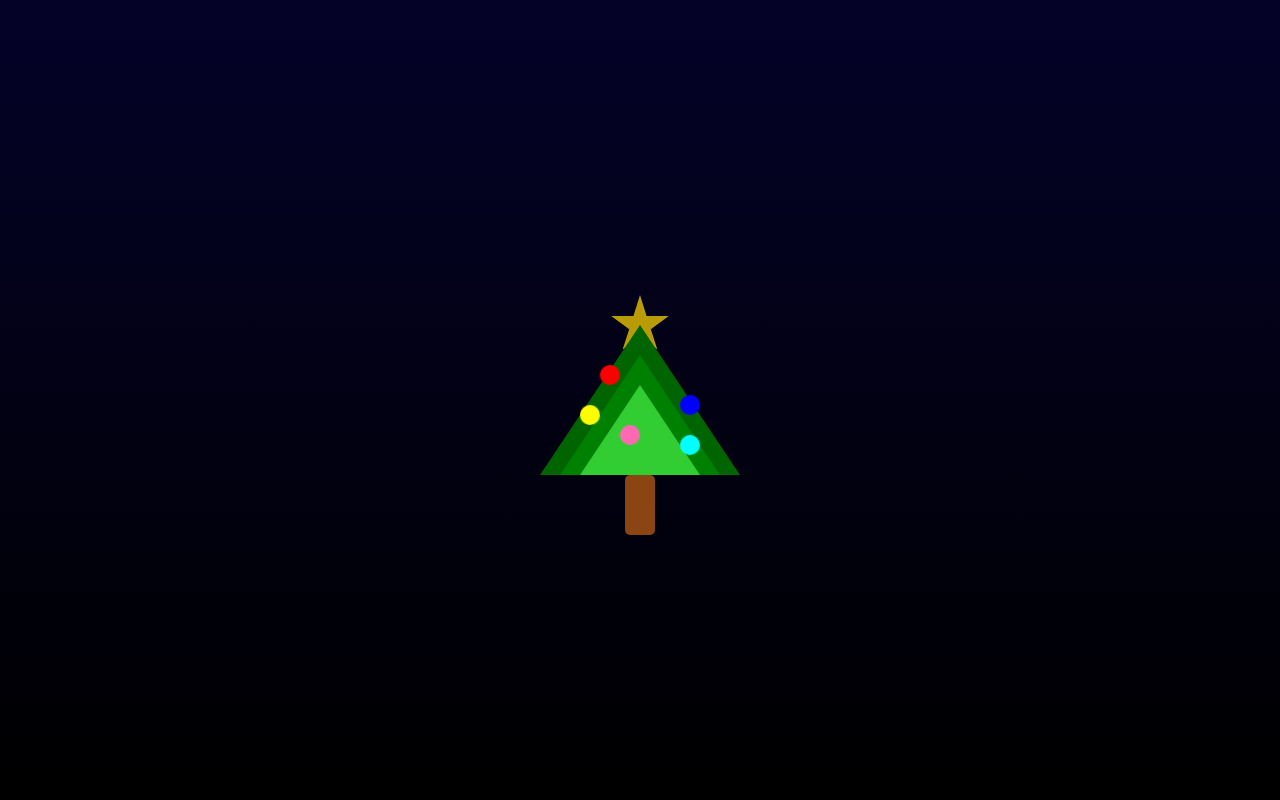
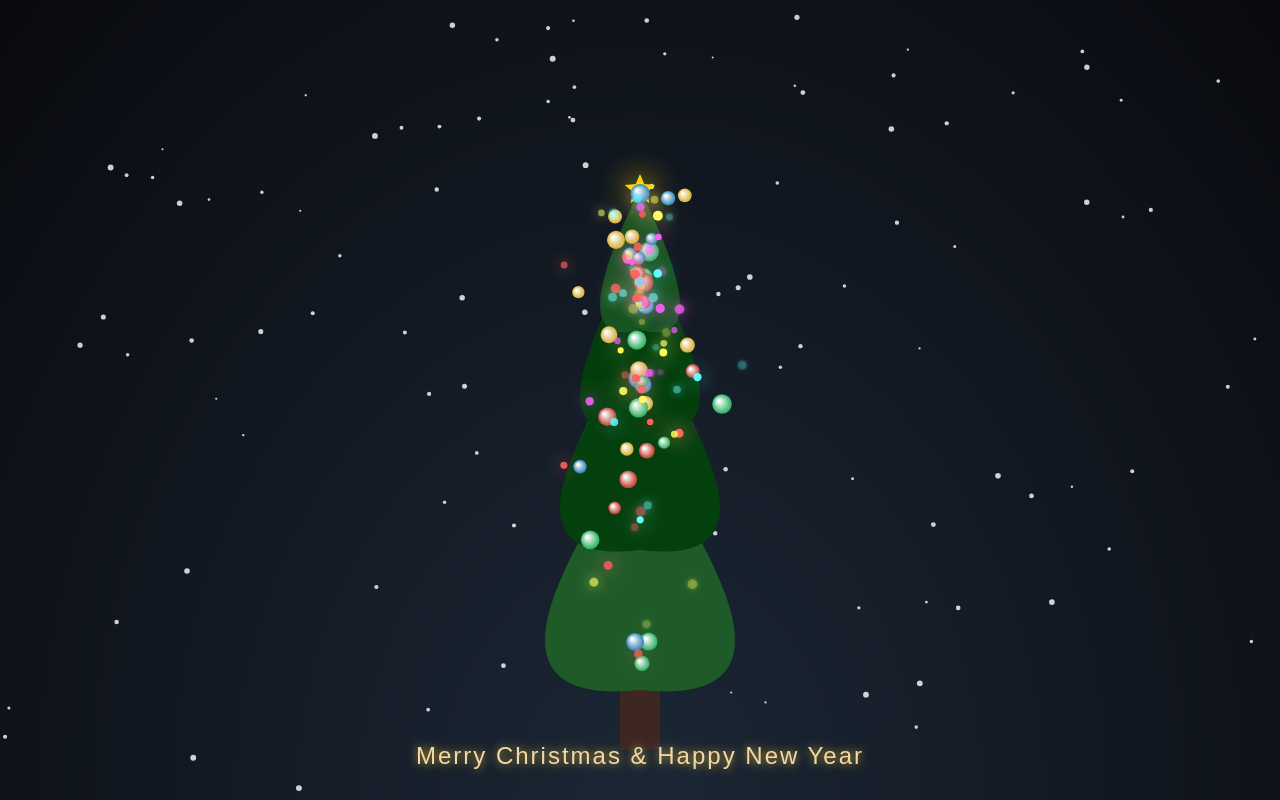
Before and after one commit to jacksonTo985/git-demo, a plain HTML site: page index.html in a window 1280 px wide. Drawn offline with Linux system fonts and the light colour scheme.

Commit message:
third save

```diff
--- a/index.html
+++ b/index.html
@@ -3,160 +3,286 @@
 <head>
     <meta charset="UTF-8">
     <meta name="viewport" content="width=device-width, initial-scale=1.0">
-    <title>圣诞树</title>
+    <title>精致的圣诞树 (修复版)</title>
     <style>
-        /* 重置默认样式，让页面更整洁 */
-        * {
+        /* CSS 部分：保持不变 */
+        body {
             margin: 0;
             padding: 0;
-            box-sizing: border-box;
-        }
-
-        /* 页面背景：深色渐变，模拟夜晚 */
-        body {
+            overflow: hidden;
+            background: radial-gradient(ellipse at bottom, #1b2735 0%, #090a0f 100%);
+            height: 100vh;
             display: flex;
             justify-content: center;
             align-items: center;
-            min-height: 100vh;
-            background: linear-gradient(#040228, #000);
+            font-family: 'Arial', sans-serif;
         }
 
-        /* 圣诞树容器：居中定位 */
-        .christmas-tree {
-            position: relative;
+        canvas {
+            display: block;
+            box-shadow: 0 0 50px rgba(0, 0, 0, 0.5);
         }
 
-        /* 星星：圣诞树顶部，带闪烁动画 */
-        .star {
+        .message {
             position: absolute;
-            top: -30px;
-            left: 50%;
-            transform: translateX(-50%);
-            width: 60px;
-            height: 60px;
-            background: #ffd700;
-            clip-path: polygon(50% 0%, 61% 35%, 98% 35%, 68% 57%, 79% 91%, 50% 70%, 21% 91%, 32% 57%, 2% 35%, 39% 35%);
-            animation: blink 1.5s infinite alternate;
+            bottom: 30px;
+            color: #f2d7a9;
+            font-size: 24px;
+            font-weight: 300;
+            letter-spacing: 2px;
+            text-shadow: 0 0 10px #d4af37;
+            pointer-events: none;
+            animation: fade-in 3s ease-in-out;
+            z-index: 10;
         }
 
-        /* 星星闪烁动画 */
-        @keyframes blink {
-            from { opacity: 1; }
-            to { opacity: 0.7; }
-        }
-
-        /* 圣诞树冠：三层绿色渐变的三角形 */
-        .tree-top {
-            width: 0;
-            height: 0;
-            border-left: 100px solid transparent;
-            border-right: 100px solid transparent;
-            border-bottom: 150px solid #006400;
-            position: relative;
-        }
-
-        .tree-middle {
-            width: 0;
-            height: 0;
-            border-left: 80px solid transparent;
-            border-right: 80px solid transparent;
-            border-bottom: 120px solid #008000;
-            position: absolute;
-            top: 30px;
-            left: 50%;
-            transform: translateX(-50%);
-        }
-
-        .tree-bottom {
-            width: 0;
-            height: 0;
-            border-left: 60px solid transparent;
-            border-right: 60px solid transparent;
-            border-bottom: 90px solid #32cd32;
-            position: absolute;
-            top: 60px;
-            left: 50%;
-            transform: translateX(-50%);
-        }
-
-        /* 树干：棕色矩形 */
-        .tree-trunk {
-            width: 30px;
-            height: 60px;
-            background: #8b4513;
-            position: absolute;
-            bottom: -60px;
-            left: 50%;
-            transform: translateX(-50%);
-            border-radius: 5px;
-        }
-
-        /* 装饰球：不同颜色、位置，带轻微晃动动画 */
-        .ornament {
-            position: absolute;
-            width: 20px;
-            height: 20px;
-            border-radius: 50%;
-            animation: swing 2s infinite alternate;
-        }
-
-        /* 装饰球晃动动画 */
-        @keyframes swing {
-            from { transform: rotate(-5deg); }
-            to { transform: rotate(5deg); }
-        }
-
-        /* 逐个定位装饰球 */
-        .ornament1 {
-            top: 40px;
-            left: 30%;
-            background: #ff0000;
-        }
-
-        .ornament2 {
-            top: 70px;
-            left: 70%;
-            background: #0000ff;
-        }
-
-        .ornament3 {
-            top: 100px;
-            left: 40%;
-            background: #ff69b4;
-        }
-
-        .ornament4 {
-            top: 80px;
-            left: 20%;
-            background: #ffff00;
-        }
-
-        .ornament5 {
-            top: 110px;
-            right: 20%;
-            background: #00ffff;
+        @keyframes fade-in {
+            from { opacity: 0; transform: translateY(20px); }
+            to { opacity: 1; transform: translateY(0); }
         }
     </style>
 </head>
 <body>
-    <div class="christmas-tree">
-        <!-- 顶部星星 -->
-        <div class="star"></div>
 
-        <!-- 圣诞树冠（三层） -->
-        <div class="tree-top"></div>
-        <div class="tree-middle"></div>
-        <div class="tree-bottom"></div>
+    <canvas id="christmasCanvas"></canvas>
+    <div class="message">Merry Christmas & Happy New Year</div>
 
-        <!-- 树干 -->
-        <div class="tree-trunk"></div>
+    <script>
+        const canvas = document.getElementById('christmasCanvas');
+        const ctx = canvas.getContext('2d');
 
-        <!-- 装饰球 -->
-        <div class="ornament ornament1"></div>
-        <div class="ornament ornament2"></div>
-        <div class="ornament ornament3"></div>
-        <div class="ornament ornament4"></div>
-        <div class="ornament ornament5"></div>
-    </div>
+        let width, height;
+        let tree;
+        let lights = [];
+        let snow = [];
+        let baubles = [];
+
+        function resize() {
+            width = window.innerWidth;
+            height = window.innerHeight;
+            canvas.width = width;
+            canvas.height = height;
+            init();
+        }
+
+        function random(min, max) {
+            return Math.random() * (max - min) + min;
+        }
+
+        // --- 核心修改在这里 (Tree 类) ---
+        class Tree {
+            constructor(w, h) {
+                this.x = w / 2;
+                this.y = h - 50; // 树的底部坐标（地面）
+                this.trunkWidth = 40;
+                this.trunkHeight = 100; // 稍微加高树干
+
+                // 修复：大幅减小 yOffset，让树叶降下来盖住树干
+                this.layers = [
+                    // 最底层：yOffset 从 180 改为 80 (刚好盖住树干)
+                    { width: 340, height: 220, yOffset: 80 },
+                    // 第二层
+                    { width: 280, height: 190, yOffset: 220 },
+                    // 第三层
+                    { width: 200, height: 160, yOffset: 340 },
+                    // 顶层
+                    { width: 120, height: 120, yOffset: 440 }
+                ];
+            }
+
+            draw() {
+                // 1. 画树干
+                ctx.fillStyle = '#3e2723';
+                // 树干从底部 (this.y) 向上画 trunkHeight 的高度
+                ctx.fillRect(this.x - this.trunkWidth / 2, this.y - this.trunkHeight, this.trunkWidth, this.trunkHeight);
+
+                // 2. 画树冠层
+                this.layers.forEach(layer => {
+                    const baseY = this.y - layer.yOffset;
+
+                    for(let i=0; i<5; i++) {
+                        ctx.beginPath();
+                        const colorVar = random(-20, 20);
+                        ctx.fillStyle = `rgb(${20 + colorVar}, ${80 + colorVar}, ${30 + colorVar})`;
+
+                        ctx.moveTo(this.x, baseY - layer.height);
+                        ctx.quadraticCurveTo(
+                            this.x - layer.width / 2 - i*5, baseY + i*10,
+                            this.x, baseY + i*5
+                        );
+                        ctx.quadraticCurveTo(
+                            this.x + layer.width / 2 + i*5, baseY + i*10,
+                            this.x, baseY - layer.height
+                        );
+                        ctx.fill();
+                        ctx.closePath();
+                    }
+                });
+
+                // 3. 画顶部的星星
+                const topLayer = this.layers[this.layers.length-1];
+                // 动态计算星星位置，确保它紧贴最上层树叶的尖端
+                const starY = this.y - topLayer.yOffset - topLayer.height;
+                this.drawStar(this.x, starY, 16, '#ffd700');
+            }
+
+            drawStar(cx, cy, outerRadius, color) {
+                let rot = Math.PI / 2 * 3;
+                let x = cx;
+                let y = cy;
+                let step = Math.PI / 5;
+                let innerRadius = outerRadius / 2.2;
+
+                ctx.beginPath();
+                ctx.moveTo(cx, cy - outerRadius);
+                for (let i = 0; i < 5; i++) {
+                    x = cx + Math.cos(rot) * outerRadius;
+                    y = cy + Math.sin(rot) * outerRadius;
+                    ctx.lineTo(x, y);
+                    rot += step;
+
+                    x = cx + Math.cos(rot) * innerRadius;
+                    y = cy + Math.sin(rot) * innerRadius;
+                    ctx.lineTo(x, y);
+                    rot += step;
+                }
+                ctx.lineTo(cx, cy - outerRadius);
+                ctx.closePath();
+                ctx.fillStyle = color;
+                ctx.shadowColor = '#ffd700';
+                ctx.shadowBlur = 30;
+                ctx.fill();
+                ctx.shadowBlur = 0;
+            }
+        }
+
+        class Light {
+            constructor(x, y, color) {
+                this.x = x;
+                this.y = y;
+                this.radius = random(3, 5);
+                this.color = color;
+                this.blinkSpeed = random(0.02, 0.05);
+                this.angle = random(0, Math.PI * 2);
+            }
+
+            draw() {
+                const alpha = (Math.sin(this.angle) + 1) / 2 * 0.8 + 0.2;
+                this.angle += this.blinkSpeed;
+
+                ctx.beginPath();
+                ctx.arc(this.x, this.y, this.radius, 0, Math.PI * 2);
+                ctx.fillStyle = this.color;
+
+                ctx.shadowColor = this.color;
+                ctx.shadowBlur = 20 * alpha;
+                ctx.globalAlpha = alpha;
+                ctx.fill();
+
+                ctx.shadowBlur = 0;
+                ctx.globalAlpha = 1;
+                ctx.closePath();
+            }
+        }
+
+        class Bauble {
+            constructor(x, y, color) {
+                this.x = x;
+                this.y = y;
+                this.radius = random(6, 10);
+                this.color = color;
+            }
+            draw() {
+                ctx.beginPath();
+                ctx.arc(this.x, this.y, this.radius, 0, Math.PI*2);
+                let gradient = ctx.createRadialGradient(this.x - this.radius/3, this.y - this.radius/3, this.radius/10, this.x, this.y, this.radius);
+                gradient.addColorStop(0, 'white');
+                gradient.addColorStop(1, this.color);
+                ctx.fillStyle = gradient;
+                ctx.fill();
+                ctx.closePath();
+            }
+        }
+
+        class Snowflake {
+            constructor() {
+                this.reset();
+            }
+            reset() {
+                this.x = random(0, width);
+                this.y = random(-height, 0);
+                this.radius = random(1, 3);
+                this.speed = random(1, 3);
+                this.drift = random(-0.5, 0.5);
+            }
+            update() {
+                this.y += this.speed;
+                this.x += this.drift;
+                if (this.y > height) {
+                    this.reset();
+                }
+            }
+            draw() {
+                ctx.beginPath();
+                ctx.arc(this.x, this.y, this.radius, 0, Math.PI * 2);
+                ctx.fillStyle = "rgba(255, 255, 255, 0.8)";
+                ctx.fill();
+                ctx.closePath();
+            }
+        }
+
+        function init() {
+            tree = new Tree(width, height);
+            lights = [];
+            baubles = [];
+            snow = [];
+
+            const lightColors = ['#ff5f5f', '#ffff5f', '#5fffff', '#ff5fff'];
+            const baubleColors = ['#c0392b', '#d4af37', '#2980b9', '#27ae60'];
+
+            tree.layers.forEach((layer, index) => {
+                const count = (index + 1) * 12; // 稍微减少一点装饰物数量，避免太拥挤
+                const baseY = tree.y - layer.yOffset;
+
+                for (let i = 0; i < count; i++) {
+                    const relativeY = random(0, layer.height);
+                    const currentWidth = layer.width * (relativeY / layer.height);
+                    // 修正装饰物生成范围，让它们更贴合新的树形
+                    const x = random(tree.x - currentWidth / 2 + 10, tree.x + currentWidth / 2 - 10);
+                    const y = baseY - relativeY;
+
+                    if (Math.random() > 0.3) {
+                         lights.push(new Light(x, y, lightColors[Math.floor(random(0, lightColors.length))]));
+                    } else {
+                        baubles.push(new Bauble(x, y, baubleColors[Math.floor(random(0, baubleColors.length))]));
+                    }
+                }
+            });
+
+            for(let i=0; i< 150; i++) {
+                snow.push(new Snowflake());
+            }
+        }
+
+        function animate() {
+            ctx.clearRect(0, 0, width, height);
+
+            snow.forEach(flake => {
+                flake.update();
+                flake.draw();
+            });
+
+            tree.draw();
+            baubles.forEach(b => b.draw());
+            lights.forEach(light => light.draw());
+
+            requestAnimationFrame(animate);
+        }
+
+        window.addEventListener('resize', resize);
+        resize();
+        animate();
+
+    </script>
 </body>
 </html>
```
